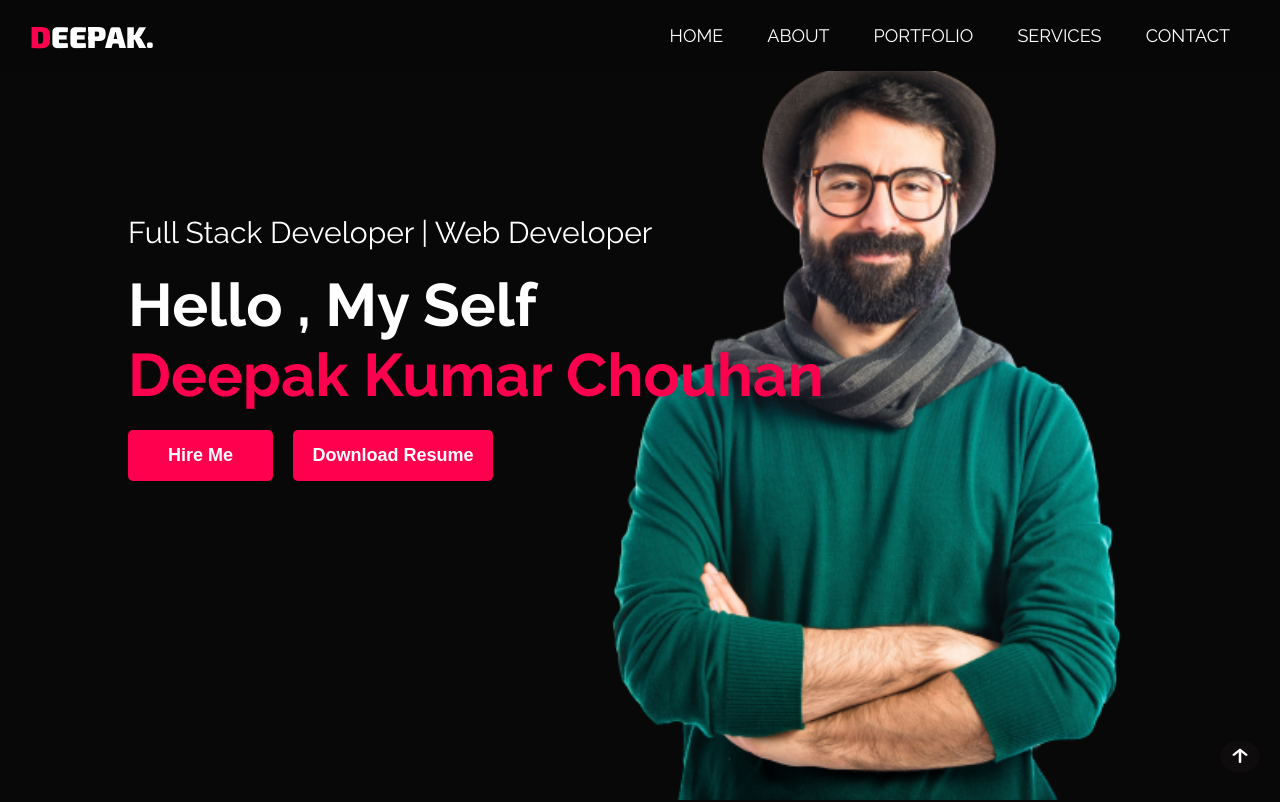
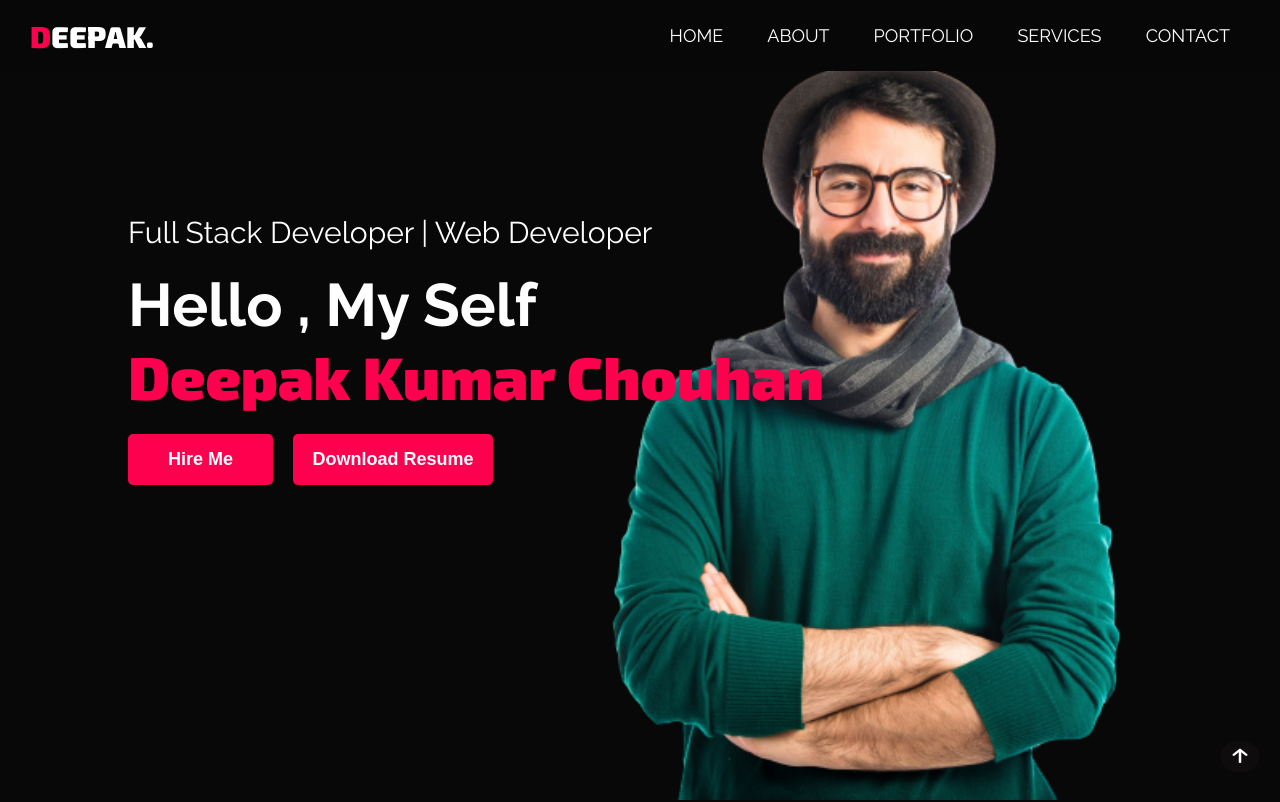
Before and after one commit to deepakkumar9470/portfolio-2024, a plain HTML site: page index.html in a window 1280 px wide. Shown: the top 802 px of the page. Drawn offline with Linux system fonts and the light colour scheme.

Commit message:
name font change

```diff
--- a/style.css
+++ b/style.css
@@ -103,6 +103,10 @@ nav ul li a:hover::after{
 .main_Text h1{
   font-size: 60px;
   margin-top: 20px;
+}
+
+.main_Text h1 .typewritter{
+  font-family: 'Exo 2', sans-serif;
 
 }
 .main_Text h1 span{
```
